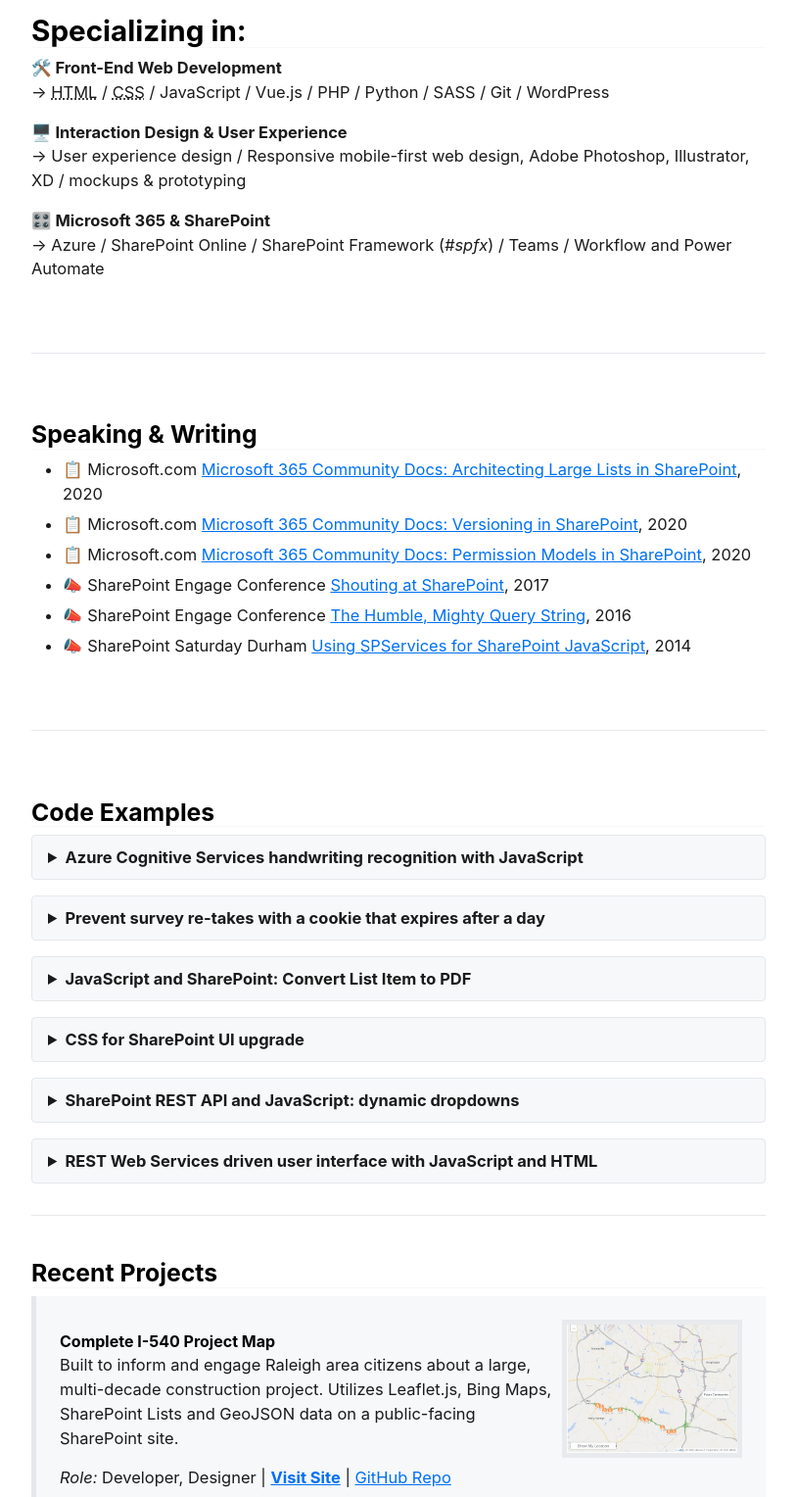
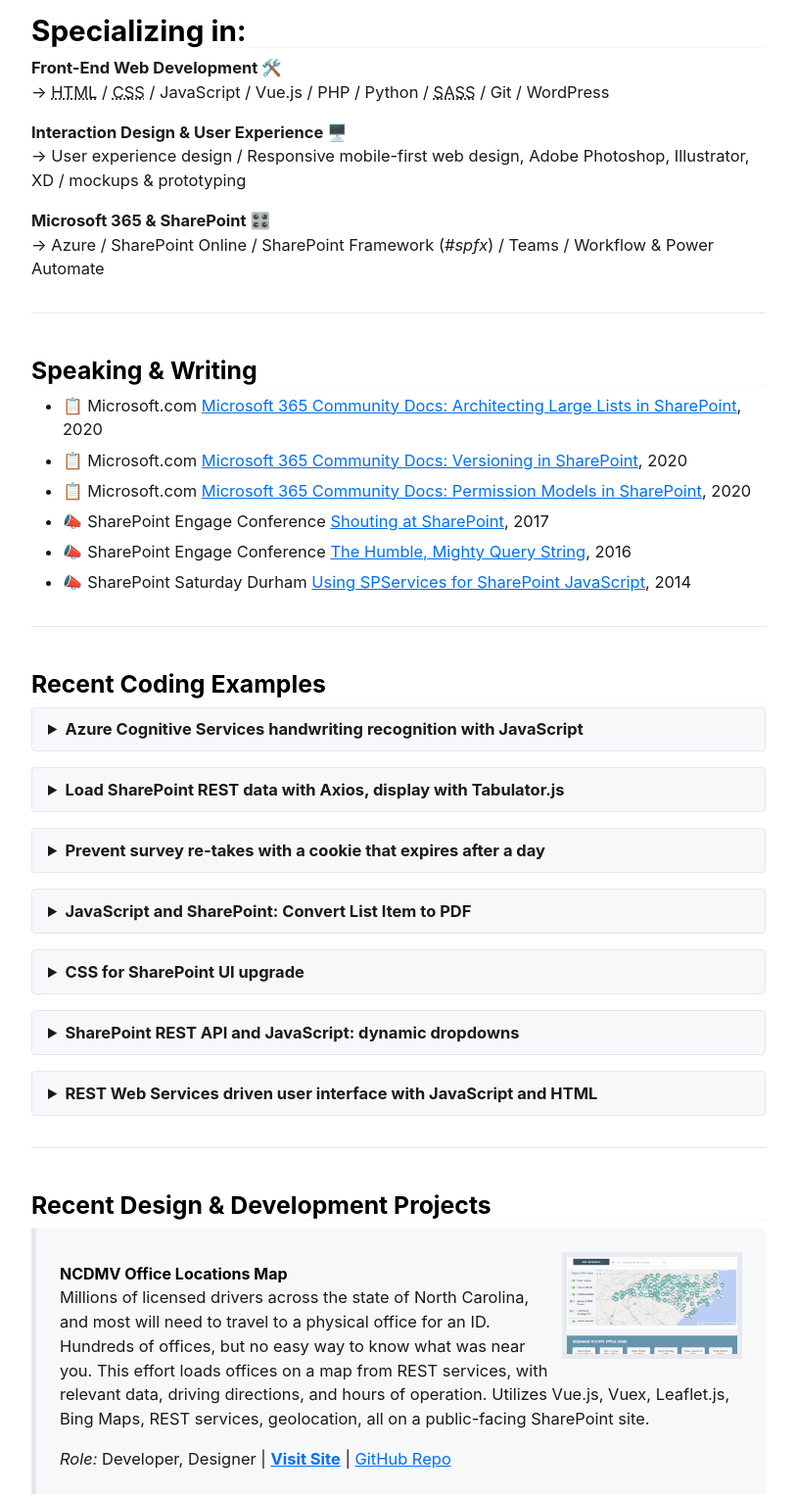
Before and after one commit to PatD/PatrickDoran.com, a website: page index.html in a window 1280 px wide. Shown: the part 378-1906 px from the top of the page at 98% size, without its empty margins (233-1046 px from the left). Drawn offline with Linux system fonts and the light colour scheme.

Commit message:
Add new projects

```diff
--- a/index.html
+++ b/index.html
@@ -42,23 +42,23 @@
         <h2>Specializing in:</h2>
 
         <dl>
-            <dt>🛠️ Front-End Web Development</dt>
-            <dd><abbr title="HyperText Markup Language">HTML</abbr> / <abbr title="Cascading Style Sheets">CSS</abbr> / JavaScript / Vue.js / PHP / Python / SASS / Git / WordPress</dd>
+            <dt>Front-End Web Development  🛠️</dt>
+            <dd><abbr title="HyperText Markup Language">HTML</abbr> / <abbr title="Cascading Style Sheets">CSS</abbr> / JavaScript / Vue.js / PHP / Python / <abbr title="Syntactically Awesome Style Sheets">SASS</abbr> / Git / WordPress</dd>
 
         </dl>
         <dl>
-            <dt>🖥️ Interaction Design &amp; User Experience</dt>
+            <dt>Interaction Design &amp; User Experience  🖥️</dt>
             <dd>User experience design / Responsive mobile-first web design, Adobe Photoshop, Illustrator, XD / mockups & prototyping </dd>
         </dl>
         <dl>
-            <dt>🎛️ Microsoft 365 &amp; SharePoint</dt>
-            <dd>Azure / SharePoint Online / SharePoint Framework (<em>#spfx</em>) / Teams / Workflow and Power Automate</dd>
+            <dt>Microsoft 365 &amp; SharePoint  🎛️</dt>
+            <dd>Azure / SharePoint Online / SharePoint Framework (<em>#spfx</em>) / Teams / Workflow &amp; Power Automate</dd>
         </dl>
 
 
-        <br />
+
         <hr/>
-        <br />
+
         <h3>Speaking &amp; Writing</h3>
         <ul>
             <li>📋 Microsoft.com <a href="https://docs.microsoft.com/en-us/microsoft-365/community/large-lists-large-libraries-in-sharepoint" target="_blank" rel="noreferrer">Microsoft 365 Community Docs: Architecting Large Lists in SharePoint</a>, 2020</li>
@@ -68,10 +68,10 @@
             <li>📣 SharePoint Engage Conference <a href="https://www.slideshare.net/patrickdoran/the-humble-mighty-sharepoint-url-query-string" target="_blank" rel="noreferrer">The Humble, Mighty Query String</a>, 2016</li>
             <li>📣 SharePoint Saturday Durham <a href="https://docs.google.com/presentation/d/1lqf3hXqYHD9MlnkShjLPKa3YAgLziz105kABz2clwdE/" target="_blank" rel="noreferrer">Using SPServices for SharePoint JavaScript</a>, 2014</li>
         </ul>
-        <br/>
+
         <hr />
-        <br/>
-        <h3>Code Examples</h3>
+
+        <h3>Recent Coding Examples</h3>
 
         <details>
             <summary>Azure Cognitive Services handwriting recognition with JavaScript</summary>
@@ -81,8 +81,17 @@
 
                 <p>View complete code <a href="https://gist.github.com/PatD/abf44488a09f3447e04660a0a510047b" target="_blank" rel="noreferrer">on GitHub</a>.</p>
             </blockquote>
+        </details>
 
+        <details>
+            <summary>Load SharePoint REST data with Axios, display with Tabulator.js </summary>
+            <blockquote>
+                <p>Solving a real-world business problem - user needs to select muliple SharePoint List Items, and pass those selections to another interface, to generate PDFs.</p>
+                <p><em>Built with JavaScript, SharePoint REST web services, Axios.js, Tabulator.js and the browser's LocalStorage API.</em></p>
+                <p>View complete code <a href="https://gist.github.com/PatD/dab385de8fcde42e612287569df11cd2" target="_blank" rel="noreferrer">on GitHub</a>.</p>
+            </blockquote>
         </details>
+
         <details>
             <summary>Prevent survey re-takes with a cookie that expires after a day</summary>
             <blockquote>
@@ -125,15 +134,20 @@
         <hr />
 
 
-        <h3>Recent Projects</h3>
-
+        <h3>Recent Design &amp; Development Projects</h3>
+        <blockquote>
+            <a href="https://www.ncdot.gov/dmv/offices-services/locate-dmv-office/" target="_blank" rel="noreferrer">
+                <img src="patrick_doran_web_dmvlocations.PNG" loading="lazy" alt="Screenshot from NCDMV Office Locations Map" />
+            </a>
+            <h5>NCDMV Office Locations Map</h5>
+            <p>Millions of licensed drivers across the state of North Carolina, and most will need to travel to a physical office for an ID. Hundreds of offices, but no easy way to know what was near you. This effort loads offices on a map from REST services, with relevant data, driving directions, and hours of operation. Utilizes Vue.js, Vuex, Leaflet.js, Bing Maps, REST services, geolocation, all on a public-facing SharePoint site.</p>
+            <em>Role:</em> Developer, Designer | <strong><a href="https://www.ncdot.gov/dmv/offices-services/locate-dmv-office/" target="_blank" rel="noreferrer">Visit Site</a></strong> | <a href="https://github.com/PatD/" target="_blank" rel="noreferrer">GitHub Repo</a>
+        </blockquote>
         <blockquote>
             <a href="https://www.ncdot.gov/projects/complete-540/Pages/planned-construction-activities.aspx" target="_blank" rel="noreferrer">
                 <img src="patrick_doran_web_complete540.PNG" loading="lazy" alt="Screenshot from Complete 540 project" />
             </a>
-
             <h5>Complete I-540 Project Map</h5>
-
             <p>Built to inform and engage Raleigh area citizens about a large, multi-decade construction project. Utilizes Leaflet.js, Bing Maps, SharePoint Lists and GeoJSON data on a public-facing SharePoint site.</p>
             <em>Role:</em> Developer, Designer | <strong><a href="https://www.ncdot.gov/projects/complete-540/Pages/planned-construction-activities.aspx" target="_blank" rel="noreferrer">Visit Site</a></strong> | <a href="https://github.com/PatD/United-GIFs-of-America" target="_blank" rel="noreferrer">GitHub Repo</a>
         </blockquote>
```
Also changed, not shown: patrick_doran_web_dmvlocations.PNG (added).
